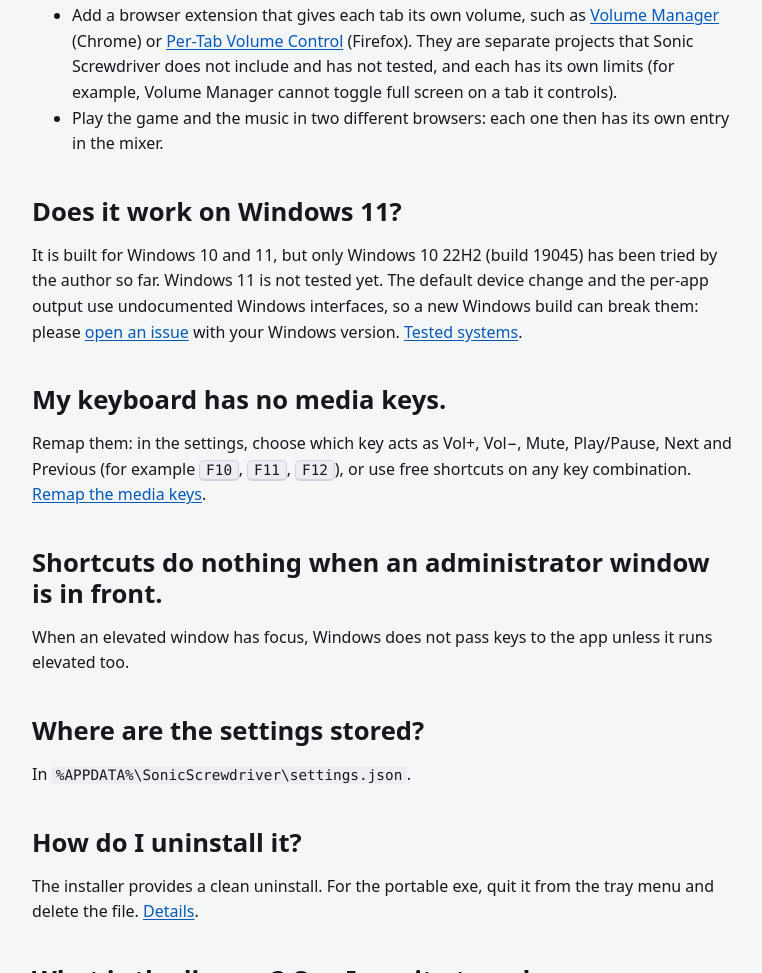
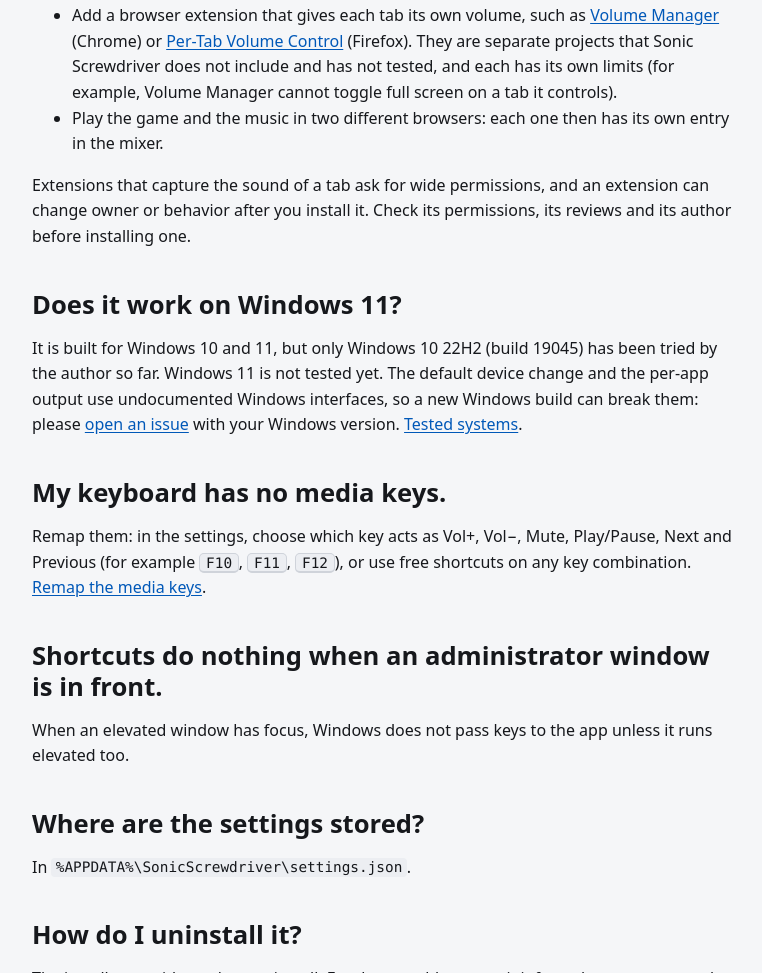
Before and after one commit to leroidubid/SonicScrewdriver, a plain HTML site: page site/faq.html in a window 1280 px wide. Shown: the part 1052-2025 px from the top of the page, without its empty margins (256-1018 px from the left). Drawn offline with Linux system fonts and the light colour scheme.

Commit message:
Browsers: warn about third-party extensions, shorter README line

```diff
--- a/site/faq.html
+++ b/site/faq.html
@@ -58,6 +58,7 @@
       <li>Add a browser extension that gives each tab its own volume, such as <a href="https://chromewebstore.google.com/detail/volume-manager/imhcgcnjkibjikdbdgnhclihigkooeaf">Volume Manager</a> (Chrome) or <a href="https://addons.mozilla.org/en-US/firefox/addon/per-tab-volume-control-xpi/">Per-Tab Volume Control</a> (Firefox). They are separate projects that Sonic Screwdriver does not include and has not tested, and each has its own limits (for example, Volume Manager cannot toggle full screen on a tab it controls).</li>
       <li>Play the game and the music in two different browsers: each one then has its own entry in the mixer.</li>
     </ul>
+    <p>Extensions that capture the sound of a tab ask for wide permissions, and an extension can change owner or behavior after you install it. Check its permissions, its reviews and its author before installing one.</p>
 
     <h2 id="windows-11">Does it work on Windows 11?</h2>
     <p>It is built for Windows 10 and 11, but only Windows 10 22H2 (build 19045) has been tried by the author so far. Windows 11 is not tested yet. The default device change and the per-app output use undocumented Windows interfaces, so a new Windows build can break them: please <a href="https://github.com/leroidubid/SonicScrewdriver/issues">open an issue</a> with your Windows version. <a href="games.html#tested-systems">Tested systems</a>.</p>
```
Also changed, not shown: 1 other file.
